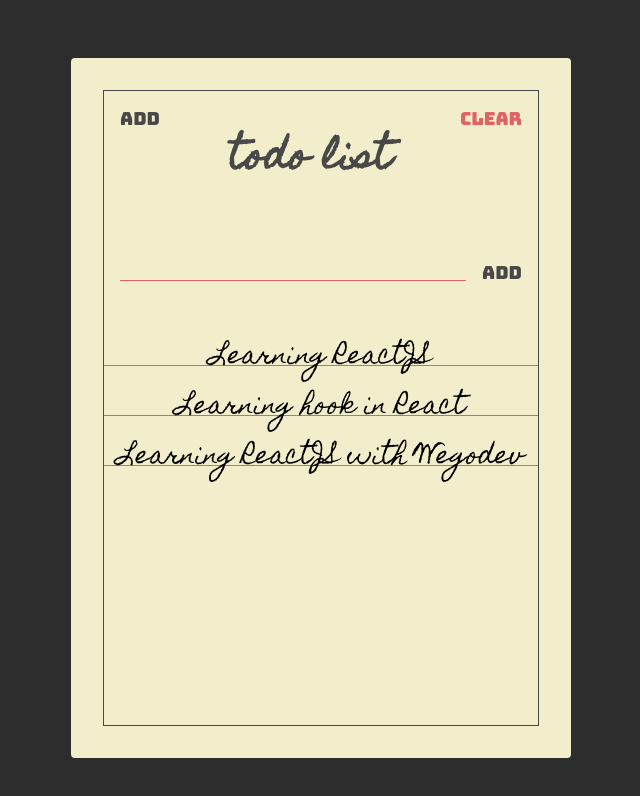
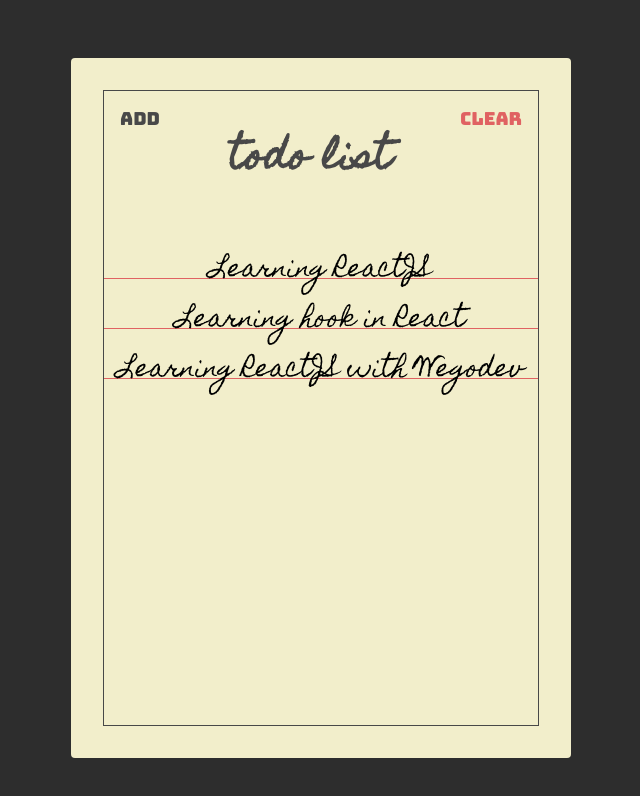
Before and after one commit to risyad19/react-todolist, a React (Create React App) app: page / in a window 1280 px wide. Shown: the top 796 px of the page, without its empty margins (319-959 px from the left). Built offline with nearby package versions, Linux system fonts and the light colour scheme.

Commit message:
Membuat todoform toggle

```diff
--- a/src/components/TodoForm.jsx
+++ b/src/components/TodoForm.jsx
@@ -1,7 +1,7 @@
 import React, { useState } from "react";
 import PropTypes from "prop-types";
 
-const TodoForm = ({ addTodo }) => {
+const TodoForm = ({ addTodo, showAdd }) => {
   const [value, setValue] = useState("");
 
   const handleFormSubmit = e => {
@@ -17,7 +17,7 @@ const TodoForm = ({ addTodo }) => {
     setValue("");
   };
 
-  // console.log("value", value);
+  if (showAdd) {
     return (
       <section className="add">
         <form className="add-form" onSubmit={handleFormSubmit}>
@@ -31,10 +31,16 @@ const TodoForm = ({ addTodo }) => {
         </form>
       </section>
     );
+  } else {
+    return null;
+  }
+
+  // console.log("value", value);
 };
 
 TodoForm.propTypes = {
-  addTodo: PropTypes.func.isRequired
+  addTodo: PropTypes.func.isRequired,
+  showAdd: PropTypes.bool.isRequired
 };
 
 export default TodoForm;
--- a/src/pages/TodoList.jsx
+++ b/src/pages/TodoList.jsx
@@ -27,7 +27,7 @@ const TodoList = () => {
   return (
     <Paper>
       <Header showAddToggle={showAddToggle} />
-      <TodoForm addTodo={addTodo} />
+      <TodoForm addTodo={addTodo} showAdd={showAdd} />
       <Todos todos={todos} />
     </Paper>
   );
```
Lines whose indentation alone changed are shown as unchanged.
